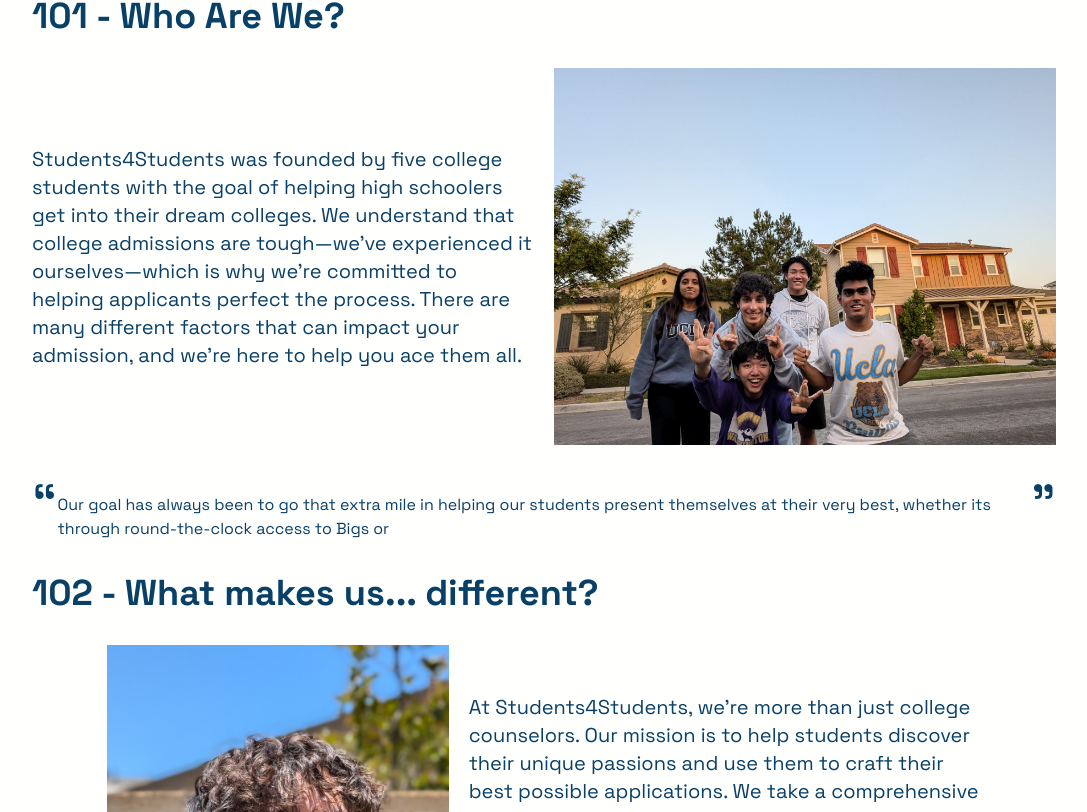
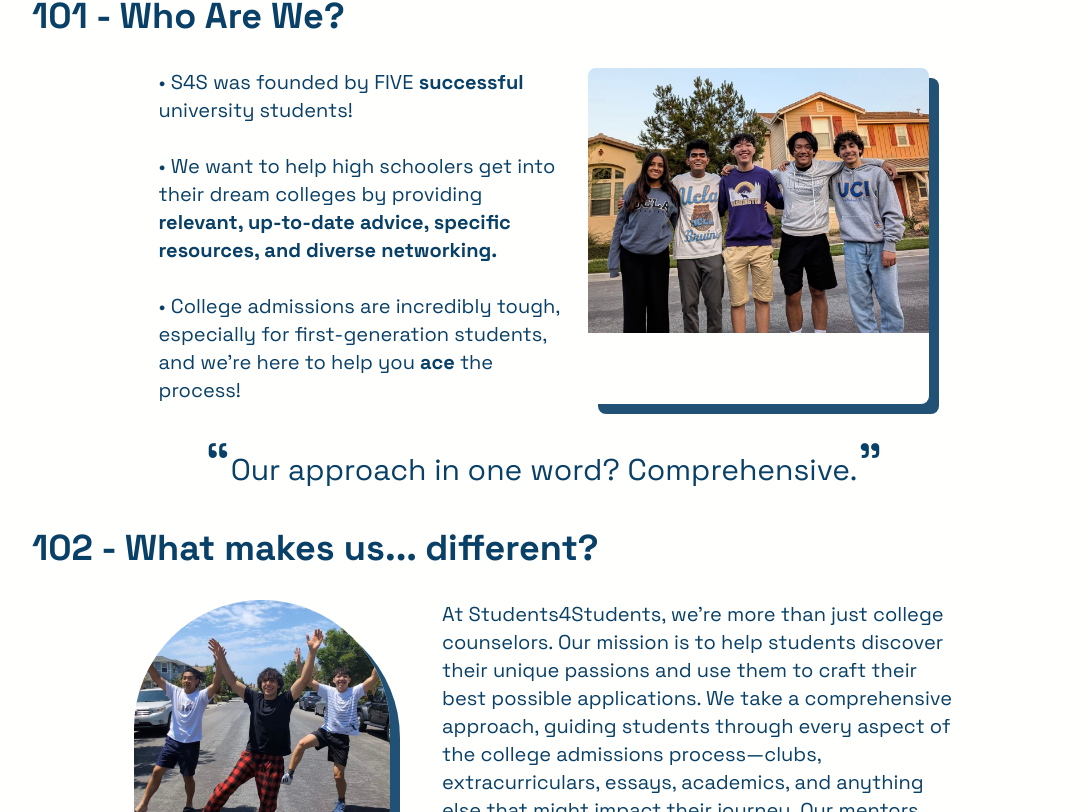
Before and after one commit to denniwang/s4s-website, a Next.js app: page /en/about in a window 1280 px wide. Shown: the part 188-1000 px from the top of the page, without its empty margins (96-1183 px from the left). Built offline with nearby package versions, Linux system fonts and the light colour scheme.

Commit message:
about page images and project gallery button

```diff
--- a/src/app/[locale]/about/page.tsx
+++ b/src/app/[locale]/about/page.tsx
@@ -9,7 +9,7 @@ export default function About() {
       img: '/andrew.jpg',
       name: 'Andrew Chen',
       school: "UW Seattle '27",
-      desc: 'Andrew is a top student at UW, studying Applied Mathematics, he is passionate about mentoring the next generation and learning new things.'
+      desc: "Andrew is a computer science TA and an applied math major at the University of Washington. Ever laughed or cringed at any of our TikToks? He's the guy to blame."
     },
     {
       img: '/keyon.jpg',
@@ -154,23 +154,44 @@ export default function About() {
 
   return (
     <main className='flex flex-row justify-center'>
-      <div className='flex w-11/12 flex-col justify-center gap-8 md:w-4/5'>
+      <div className='flex w-11/12 flex-col justify-center gap-8 lg:w-4/5'>
         <h1 className='mt-10 text-center text-5xl font-bold'>About S4S</h1>
 
         <h2 className='text-4xl font-bold'>101 - Who Are We?</h2>
-        <div className='flex flex-col justify-center gap-5 md:flex-row'>
-          <div className='flex flex-col justify-center md:w-1/2'>
+        <div className='flex flex-col justify-center gap-5 lg:flex-row'>
+          <div className='flex flex-col items-center justify-center lg:w-2/5'>
             <p className=' md:text-xl'>
-              Students4Students was founded by five college students with the
-              goal of helping high schoolers get into their dream colleges. We
-              understand that college admissions are tough—we&apos;ve
-              experienced it ourselves—which is why we&apos;re committed to
-              helping applicants perfect the process. There are many different
-              factors that can impact your admission, and we&apos;re here to
-              help you ace them all.
+              <span>
+                {' '}
+                &bull; S4S was founded by FIVE{' '}
+                <span className='transform font-bold transition-all duration-300 hover:text-2xl  hover:text-button hover:underline'>
+                  successful
+                </span>{' '}
+                university students!
+              </span>
+              <br></br>
+              <br></br>
+              <span>
+                &bull; We want to help high schoolers get into their dream
+                colleges by providing{' '}
+                <span className='transform font-bold transition-all duration-300 hover:text-2xl  hover:text-button hover:underline'>
+                  relevant, up-to-date advice, specific resources, and diverse
+                  networking.
+                </span>
+              </span>
+              <br></br>
+              <br></br>
+              <span>
+                &bull; College admissions are incredibly tough, especially for
+                first-generation students, and we&apos;re here to help you{' '}
+                <span className='transform font-bold transition-all duration-300 hover:text-2xl hover:text-button hover:underline'>
+                  ace
+                </span>{' '}
+                the process!
+              </span>
             </p>
           </div>
-          <div className='md:w-1/2'>
+          <div className='w-4/6 overflow-hidden rounded-lg shadow-[10px_10px_0px_0px_rgba(9,64,103,0.9)] lg:w-1/3'>
             <Image
               src='/whoarewe.jpg'
               width={1000}
@@ -180,12 +201,10 @@ export default function About() {
           </div>
         </div>
 
-        <div className='flex flex-row justify-center'>
+        <div className='flex flex-row justify-center '>
           <span className='text-bold text-6xl '>&ldquo;</span>
-          <p className='pt-4'>
-            Our goal has always been to go that extra mile in helping our
-            students present themselves at their very best, whether its through
-            round-the-clock access to Bigs or
+          <p className='pt-4 text-center text-3xl'>
+            Our approach in one word? Comprehensive.
           </p>
           <span className='text-bold text-6xl'>&quot;</span>
         </div>
@@ -193,12 +212,12 @@ export default function About() {
         <h2 className='text-4xl font-bold'>
           102 - What makes us... different?
         </h2>
-        <div className='flex flex-col justify-center gap-5 md:flex-row'>
-          <div className='md:w-1/3'>
+        <div className='flex flex-col justify-center gap-8 lg:flex-row'>
+          <div className=' relative mr-5 w-full overflow-hidden rounded-full shadow-[10px_10px_0px_0px_rgba(9,64,103,0.9)] lg:w-1/4 '>
             <Image
-              src='/zitong.png'
+              src='/different.jpg'
+              height={500}
               width={500}
-              height={200}
               alt='who are we image'
             />
           </div>
--- a/src/app/[locale]/components/ProjectCarousel.tsx
+++ b/src/app/[locale]/components/ProjectCarousel.tsx
@@ -116,8 +116,18 @@ const EmblaCarousel: React.FC<PropType> = props => {
 
       <div className='embla__controls'>
         <div className='embla__buttons'>
-          <PrevButton onClick={onPrevButtonClick} disabled={prevBtnDisabled} />
-          <NextButton onClick={onNextButtonClick} disabled={nextBtnDisabled} />
+          <div className='scale-105 rounded-full transition-all duration-150 hover:bg-background-secondary'>
+            <PrevButton
+              onClick={onPrevButtonClick}
+              disabled={prevBtnDisabled}
+            />
+          </div>
+          <div className='scale-105 rounded-full p-1 transition-all duration-150 hover:bg-background-secondary'>
+            <NextButton
+              onClick={onNextButtonClick}
+              disabled={nextBtnDisabled}
+            />
+          </div>
         </div>
       </div>
     </section>
--- a/src/app/[locale]/globals.css
+++ b/src/app/[locale]/globals.css
@@ -95,7 +95,7 @@
 }
 .embla__buttons {
   display: grid;
-  grid-template-columns: repeat(2, 1fr);
+  grid-template-columns: repeat(2, 0.5fr);
   gap: 0.6rem;
   align-items: center;
 }
@@ -112,8 +112,8 @@
   padding: 0;
   margin: 0;
   box-shadow: inset 0 0 0 0.2rem var(--detail-medium-contrast);
-  width: 3.6rem;
-  height: 3.6rem;
+  width: 2.6rem;
+  height: 2.6rem;
   z-index: 1;
   border-radius: 50%;
   color: var(--text-body);
```
Also changed, not shown: public/different.jpg (added), public/whoarewe.jpg.
